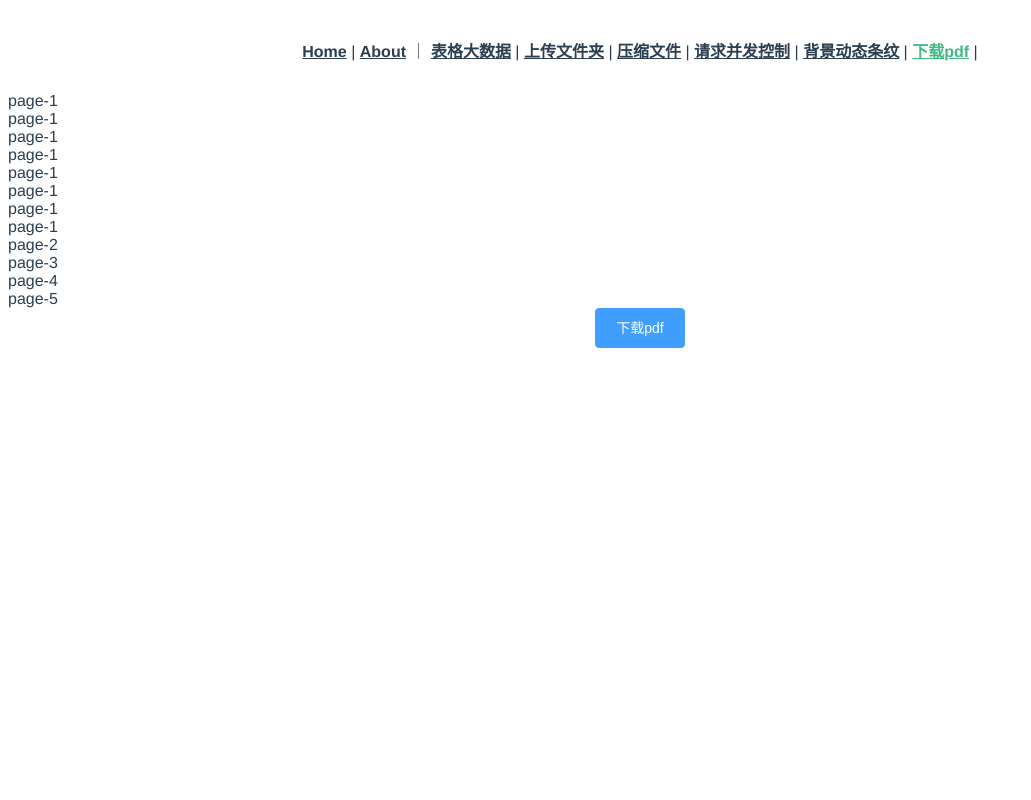
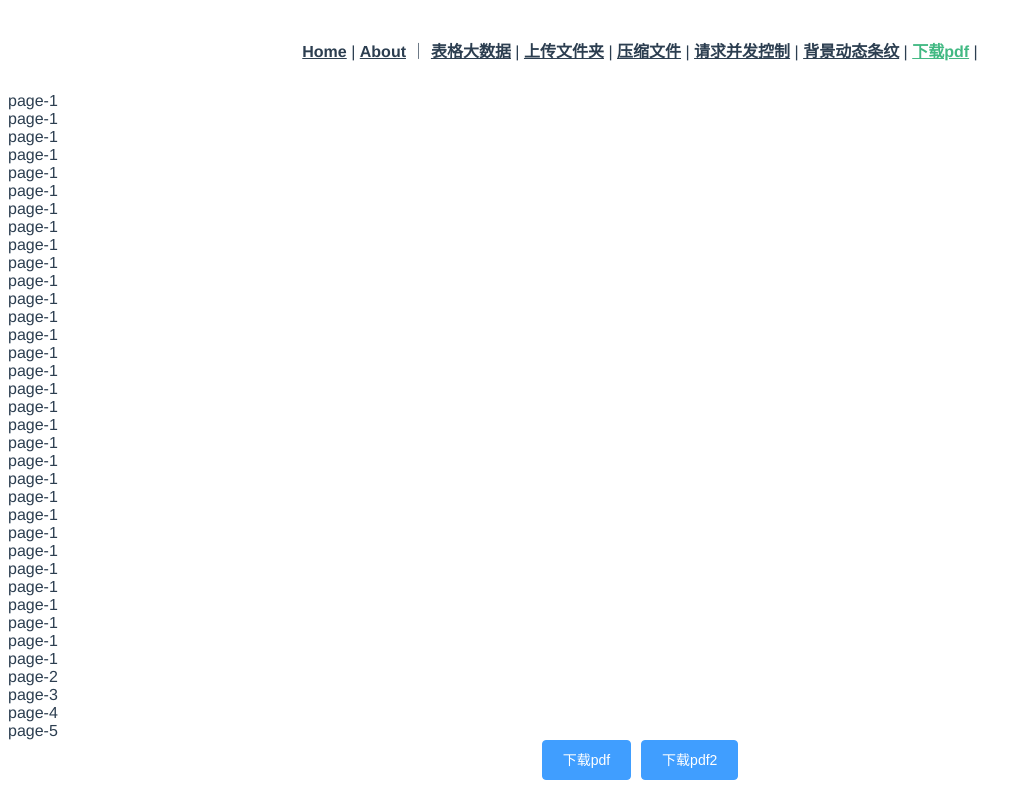
Before and after one commit to zqd123/el-element-vue2, a Vue app: page /downloadPdf in a window 1280 px wide. Shown: the whole page, without its empty margins (0-1031 px from the left). Built offline with nearby package versions, Linux system fonts and the light colour scheme; what vue-simple-uploader would draw is missing.

Commit message:
feat: 封装前端下载pdf

```diff
--- a/src/views/downloadPdf/DownloadPdf.vue
+++ b/src/views/downloadPdf/DownloadPdf.vue
@@ -1,6 +1,36 @@
 <template>
   <div>
-    <div style="width: max-content">
+    <div class="all-page" style="width: max-content">
+      <div class="protocol-page">
+        <div>page-1</div>
+        <div>page-1</div>
+        <div>page-1</div>
+        <div>page-1</div>
+        <div>page-1</div>
+        <div>page-1</div>
+        <div>page-1</div>
+        <div>page-1</div>
+      </div>
+      <div class="protocol-page">
+        <div>page-1</div>
+        <div>page-1</div>
+        <div>page-1</div>
+        <div>page-1</div>
+        <div>page-1</div>
+        <div>page-1</div>
+        <div>page-1</div>
+        <div>page-1</div>
+      </div>
+      <div class="protocol-page">
+        <div>page-1</div>
+        <div>page-1</div>
+        <div>page-1</div>
+        <div>page-1</div>
+        <div>page-1</div>
+        <div>page-1</div>
+        <div>page-1</div>
+        <div>page-1</div>
+      </div>
       <div class="protocol-page">
         <div>page-1</div>
         <div>page-1</div>
@@ -17,11 +47,13 @@
       <div class="protocol-page">page-5</div>
     </div>
     <el-button type="primary" @click="downloadPdf">下载pdf</el-button>
+    <el-button type="primary" @click="downloadPdf2">下载pdf2</el-button>
   </div>
 </template>
 <script setup>
 import html2Canvas from "html2canvas";
 import JsPDF from "jspdf";
+import { getPdf} from './htmlToPdf'
 /**
  * 创建canvas
  */
@@ -68,4 +100,9 @@ async function downloadPdf() {
     }
   }
 }
+
+function downloadPdf2() {
+  const dom = document.querySelectorAll(".all-page")[0];
+  getPdf(dom,'tt')
+}
 </script>
--- /dev/null
+++ b/src/views/downloadPdf/htmlToPdf.js
@@ -0,0 +1,53 @@
+import JsPdf from "jspdf";
+import html2canvas from "html2canvas";
+export const getPdf = function (dom, fileName) {
+  html2canvas(dom, {
+    width: 980,
+    height: 980 * 1.4142,
+    background: "#fff",
+    scale: 2.1,
+    tainttest: true,
+    logging: false,
+    letterRendering: true,
+    llowTaint: true,
+  }).then(function (canvas) {
+    var contentWidth = canvas.width;
+    var contentHeight = canvas.height;
+    // A4纸宽高
+    var A4Width = 595.28;
+    var A4Height = 841.89;
+    // 一页pdf显示html页面生成的canvas高度
+    var pageHeight = (contentWidth / A4Width) * A4Height;
+    // 未生成pdf的html页面高度
+    var leftHeight = contentHeight;
+    // pdf页面偏移
+    var position = 0;
+    // pdf页面内边距
+    var pdfPadding = 0;
+    // a4纸的尺寸[595.28,841.89]，html页面生成的canvas在pdf中图片的宽高
+    var imgWidth = A4Width;
+    var imgHeight = (A4Width / contentWidth) * contentHeight;
+    var pageData = canvas.toDataURL("image/jpeg", 1.0);
+    var pdf = new JsPdf('', 'pt', 'a4');
+    // 有两个高度需要区分，一个是html页面的实际高度，和生成pdf的页面高度(841.89)
+    // 当内容未超过pdf一页显示的范围，无需分页
+    if (leftHeight < pageHeight) {
+      pdf.addImage(pageData, "JPEG", pdfPadding, 0, imgWidth, imgHeight);
+    } else {
+      while (leftHeight > 0) {
+        pdf.addImage(
+          pageData,
+          "JPEG",
+          pdfPadding,
+          position,
+          imgWidth,
+          imgHeight
+        );
+        leftHeight -= pageHeight;
+        position -= A4Height;
+        leftHeight > 0 && pdf.addPage();
+      }
+    }
+    pdf.save(fileName + ".pdf");
+  });
+};
```
Also changed, not shown: src/views/downloadPdf/aREADME.md (added, +5 -0 lines).
